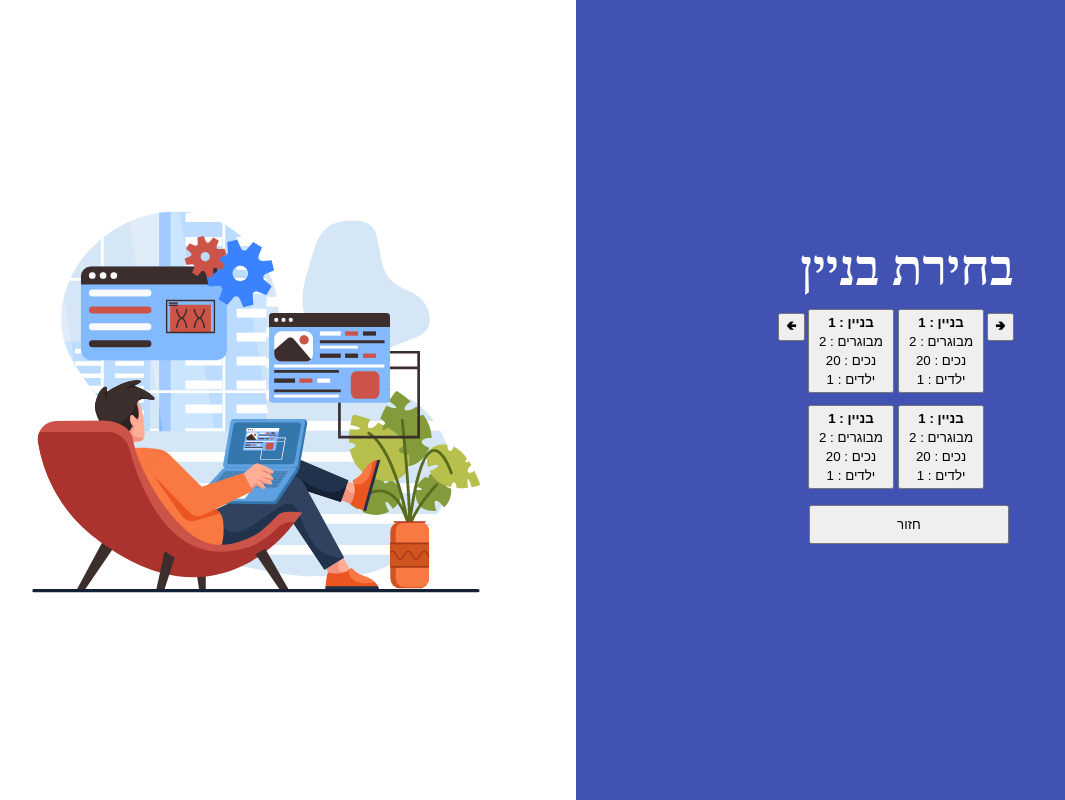
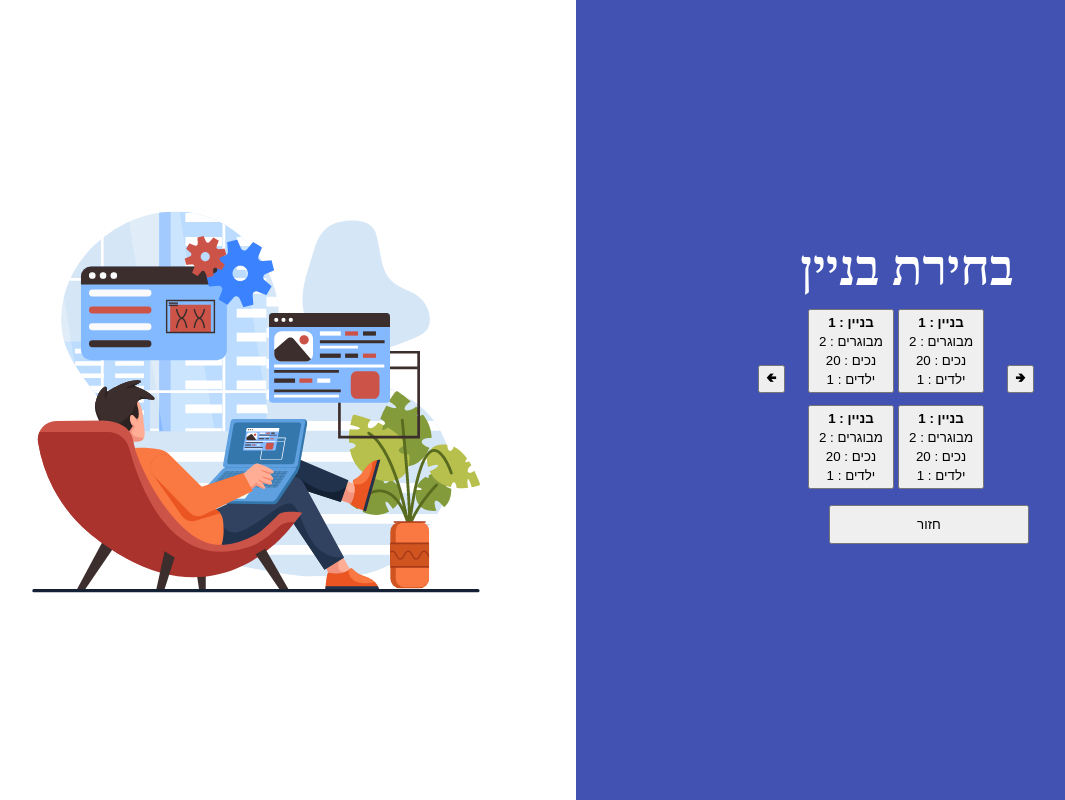
Before and after one commit to amitmo1995/LevOhev, a React (Create React App) app: page /ChoseBuilding in a window 1280 px wide. Shown: the whole page, without its empty margins (64-1129 px from the left). Built offline with nearby package versions, Linux system fonts and the light colour scheme.

Commit message:
last update before noa

```diff
--- a/src/App.css
+++ b/src/App.css
@@ -114,3 +114,18 @@
   display: flex;
   flex-direction: row;
 }
+
+.ChoseBuilding .leftSlide, .rightSlide {
+  margin-top: 19%;
+
+}
+
+.ChoseBuilding .table {
+  margin-left: 20px;
+  margin-right: 20px;
+}
+
+.ChoseBuilding h1 {
+  margin-left: 20px;
+  margin-right: 20px;
+}
--- a/src/layout/ChoseBuilding.jsx
+++ b/src/layout/ChoseBuilding.jsx
@@ -35,7 +35,6 @@ function ChoseBuilding() {
                     </tr>
                 </table>
                 </div>
-
                 <LeftSlide/>
                 </div>
                 <Button text="חזור" />
```
